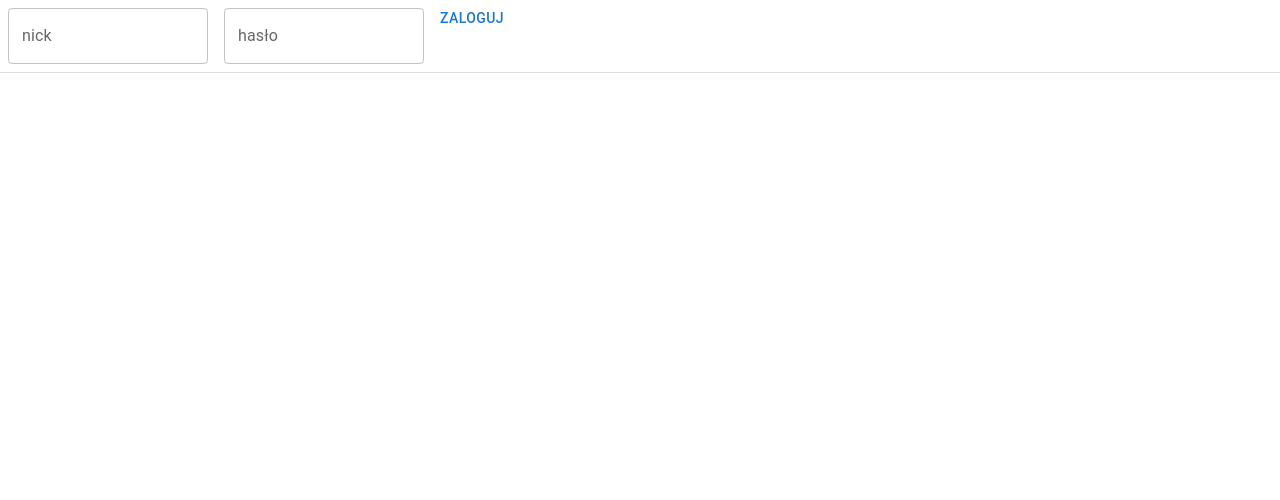
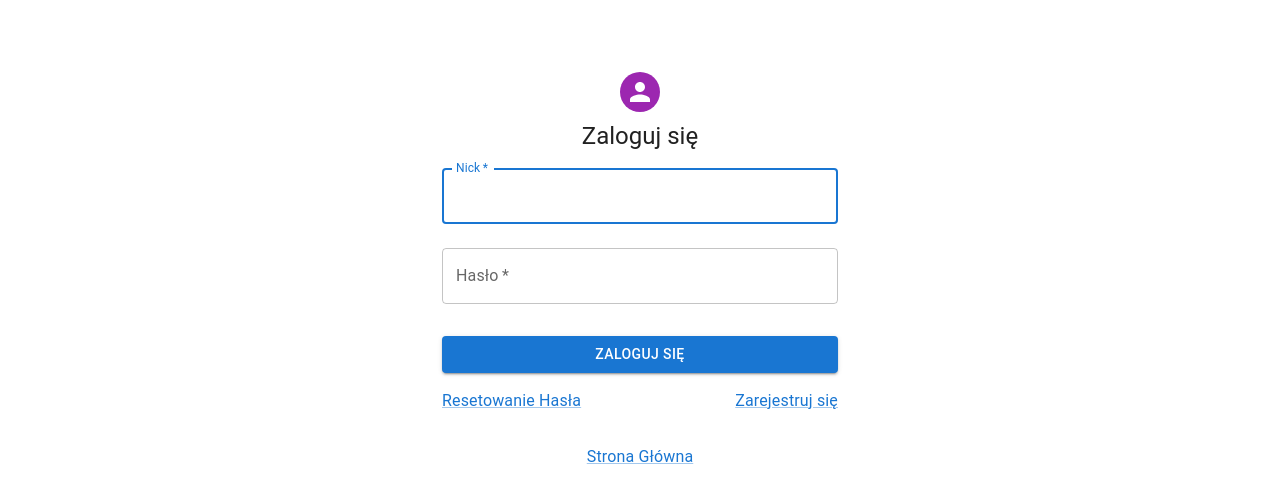
Before and after one commit to AdamSzr/Kerplank-backend, a Next.js app in the folder kreplank-frontend/: page /login in a window 1280 px wide. Shown: the top 500 px of the page. Built offline with nearby package versions, Linux system fonts and the light colour scheme.

Commit message:
Pierwsze zmiany wyglądu: Login page, 404, 500

```diff
--- a/kreplank-frontend/pages/login.tsx
+++ b/kreplank-frontend/pages/login.tsx
@@ -1,12 +1,36 @@
-import { Alert, Button, Divider, Input, InputAdornment, TextField } from "@mui/material"
+import * as React from 'react';
+import Alert from '@mui/material/Alert';
+import Avatar from '@mui/material/Avatar';
+import Button from '@mui/material/Button';
+import CssBaseline from '@mui/material/CssBaseline';
+import TextField from '@mui/material/TextField';
+import FormControlLabel from '@mui/material/FormControlLabel';
+import Checkbox from '@mui/material/Checkbox';
+import Link from '@mui/material/Link';
+import Grid from '@mui/material/Grid';
+import Box from '@mui/material/Box';
+import InputAdornment from '@mui/material/InputAdornment';
+import Typography from '@mui/material/Typography';
+import Container from '@mui/material/Container';
+import { createTheme, ThemeProvider } from '@mui/material/styles';
 import { useRouter } from "next/router"
-import { NextRequest, NextResponse } from "next/server"
 import { ReactNode, useState } from "react"
 import { login } from "../src/features/api/login-fetch"
 import { jwtTokenStorage } from "../src/features/config"
 
 
+function homePage(props: any) {
+    return (
+        <Typography variant="body2" color="text.secondary" align="center" {...props}>
 
+            <Link color="inherit" href="http://localhost:3000/">
+            Strona główna
+            </Link>
+        </Typography>
+    );
+}
+
+const theme = createTheme();
 
 const LoginPage = () => {
     const [nickname, setNickname] = useState<string>("")
@@ -14,11 +38,10 @@ const LoginPage = () => {
 
     const [alert, setAlert] = useState<undefined | ReactNode>()
 
-
     const router = useRouter()
 
     const createFailLoginAlert = (message?: string) => {
-        setAlert(<Alert severity="error" onClick={() => setAlert(undefined)}>  {message ?? `Logowanie nie powiodło się`} </Alert>)
+        setAlert(<Alert severity="error" onClick={() => setAlert(undefined)}>  {message ?? `Logowanie nie powiodło się`}</Alert>)
     }
 
     const onLoginClick = async () => {
@@ -35,33 +58,84 @@ const LoginPage = () => {
         } catch (exception:any) {
             createFailLoginAlert(exception.message)
         }
-
     }
 
     return (
-        <div  >
+    <ThemeProvider theme={theme}>
+    <Container component="main" maxWidth="xs">
+    <CssBaseline />
+    <Box
+        sx={{
+        marginTop: 8,
+        display: 'flex',
+        flexDirection: 'column',
+        alignItems: 'center',
+        }}
+    >
+    <Avatar sx={{ m: 1, bgcolor: 'secondary.main' }}></Avatar>
+    <Typography component="h1" variant="h5">
+        Zaloguj się
+    </Typography>
+    <Box component="form">
         <TextField
             onChange={(event) => setNickname(event.target.value)}
-                id="outlined-start-adornment"
-                sx={{ m: 1, width: '25ch' }}
-                InputProps={{
-                    startAdornment: <InputAdornment position="start">nick</InputAdornment>,
-                }}
+            margin="normal"
+            required
+            fullWidth
+            label="Nick"
+            name="email"
+            autoFocus
         />
         <TextField
             onChange={(event) => setPassw(event.target.value)}
-                id="outlined-start-adornment"
-                sx={{ m: 1, width: '25ch' }}
-                InputProps={{
-                    startAdornment: <InputAdornment position="start">hasło</InputAdornment>,
+            margin="normal"
+            required
+            fullWidth
+            name="password"
+            label="Hasło"
+            type="password"
+        />
+        <Button
+            onClick={onLoginClick}
+            fullWidth
+            variant="contained"
+            sx={{ mt: 3, mb: 2 }}
+        >
+            Zaloguj się
+        </Button>
+        {alert}
+
+<Grid container>
+    <Grid item xs>
+        <Link href="#" variant="body3">
+            Resetowanie Hasła
+        </Link>
+    </Grid>
+    <Grid item >
+        <Link href="#" variant="body3">
+            {"Zarejestruj się"}
+        </Link>
+    </Grid>
+</Grid>
+<Grid
+    sx={{
+    marginTop: 4,
+    display: 'flex',
+    flexDirection: 'column',
+    alignItems: 'center',
     }}
-            />
-            <Button onClick={onLoginClick}>zaloguj</Button>
-            <Divider />
+>
+    <Link href="#" variant="body3">
+        {"Strona Główna"}
+    </Link>
+</Grid>
+        </Box>
+        </Box>
+<homePage sx={{ mt: 8, mb: 4 }} />
+        </Container>
+        </ThemeProvider>
 
-            {alert}
-        </div>
-    )
+);
 }
 
 export default LoginPage
```
Also changed, not shown: kreplank-frontend/pages/404.tsx (+41 -8 lines), kreplank-frontend/pages/500.tsx (+41 -12 lines). Lines whose indentation alone changed are shown as unchanged.
